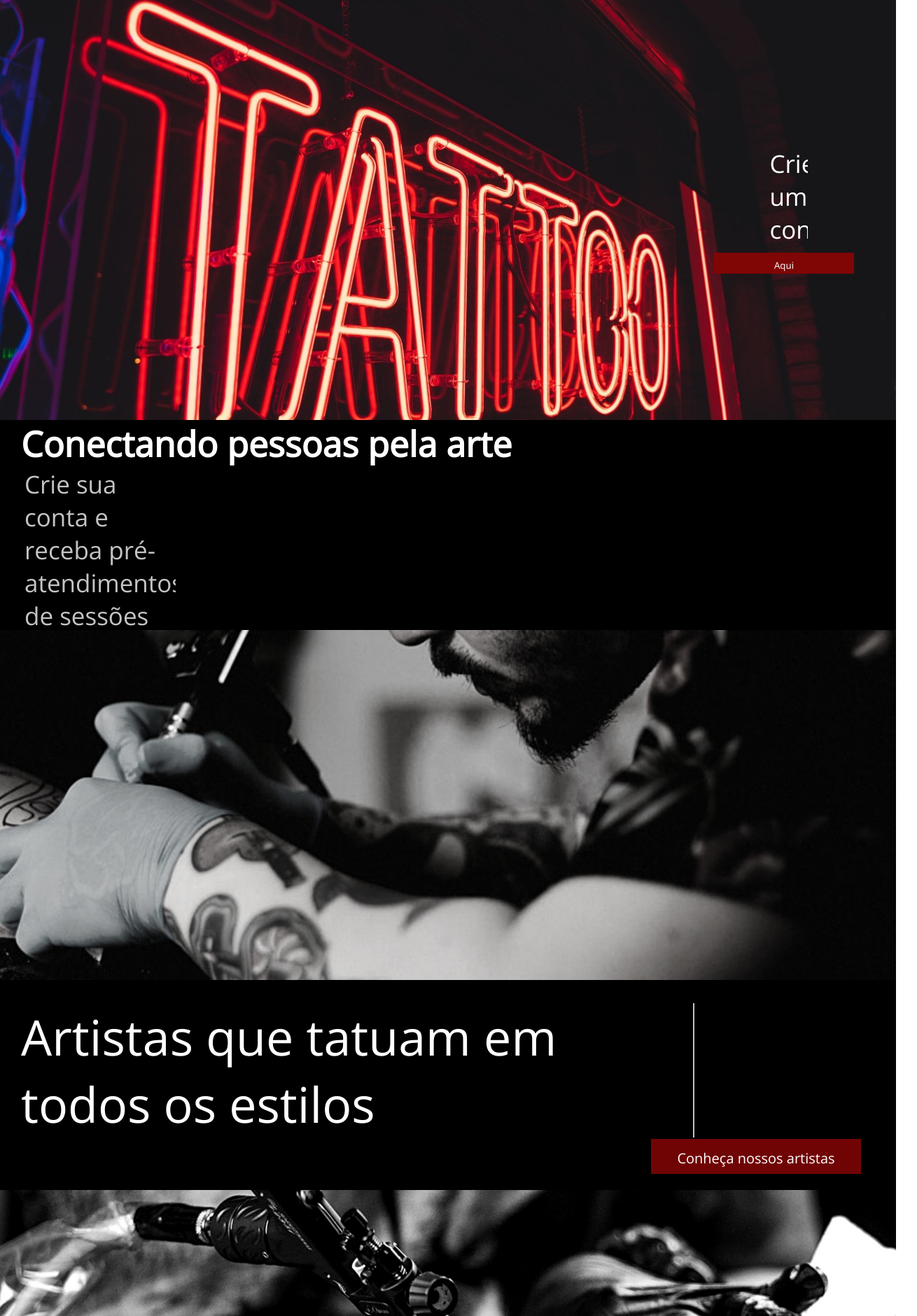
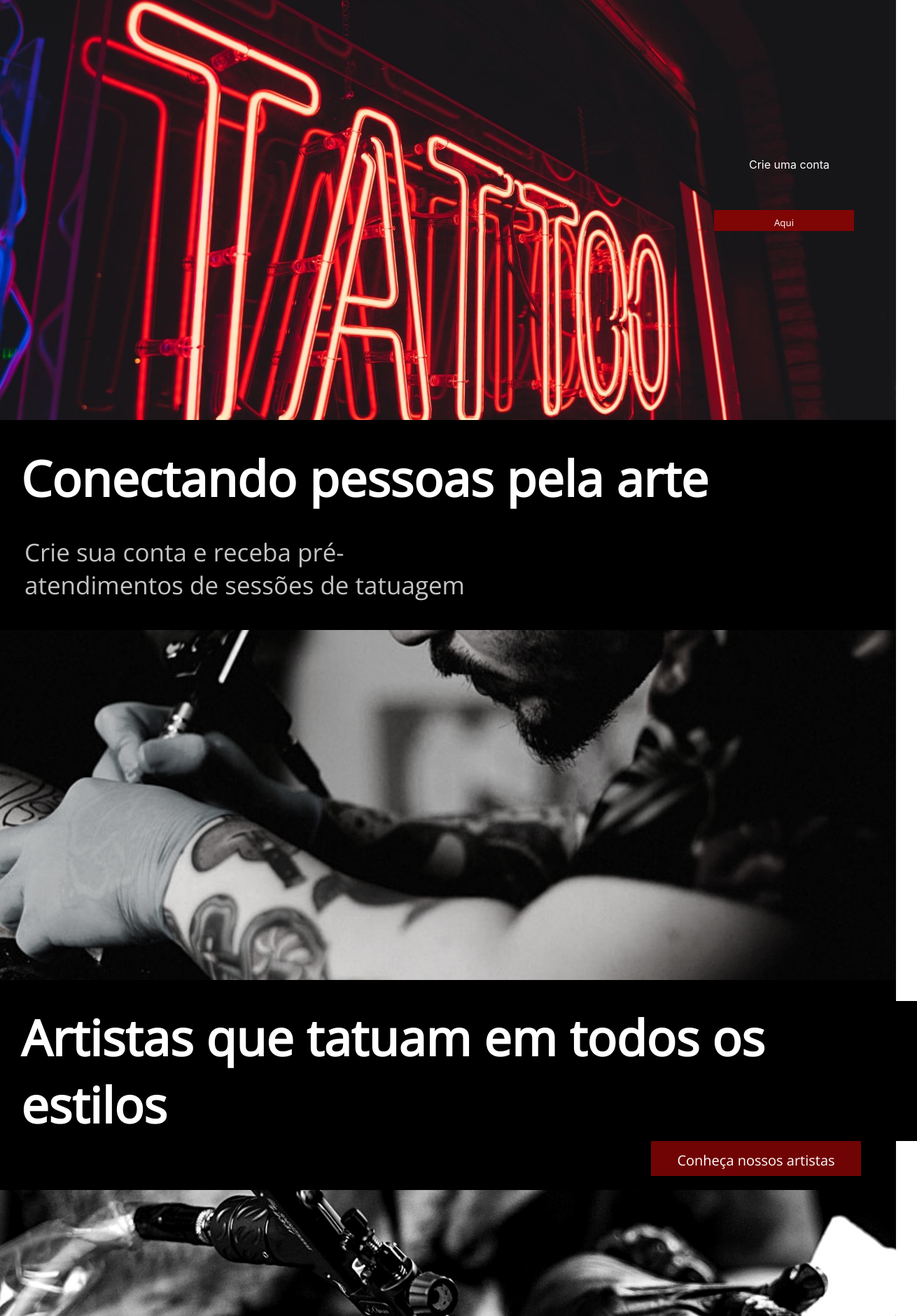
Before and after one commit to CibeleMartins/TattooArtStudio-M5, a React (Create React App) app: page / in a window 1280 px wide. Shown: the top 1880 px of the page at 70% size, 1310 px wide, since content can reach past the window. Built offline with nearby package versions, Linux system fonts and the light colour scheme.

Commit message:
:lipstick: Alterou module css da pages Home
Fez o refatoramento de algumas classes e elementos na pages Home

```diff
--- a/src/pages/Home.jsx
+++ b/src/pages/Home.jsx
@@ -25,7 +25,7 @@ return (
         <div className={styles.flag}>
 
           <div className={styles.elements_flag}>
-            <p className={styles.type_animation}>Crie uma conta</p>
+            <p>Crie uma conta</p>
           </div>
 
           <div className={styles.elements_flag}>
@@ -35,18 +35,18 @@ return (
         </div>
 
 
-        <div className={styles.text}>
+        <div className={styles.text_two}>
 
           <h1>Conectando pessoas pela arte</h1>
-          <p className={styles.type_animation}>Crie sua conta e receba pré-atendimentos de sessões de tatuagem e solicitações de orçamento de todo o Brasil</p>
+          <p className={styles.writes_animation}>Crie sua conta e receba pré-atendimentos de sessões de tatuagem e solicitações de orçamento de todo o Brasil</p>
 
         </div>
 
         <div className={styles.flag_artist}></div>
 
-        <div className={styles.text}>
+        <div className={styles.text_two}>
 
-          <p className={styles.big_p}>Artistas que tatuam em todos os estilos</p>
+          <h2 className={styles.text_two}>Artistas que tatuam em todos os estilos</h2>
 
           <div style={{display: "flex", flexDirection: "column", alignItems:"flex-end"}}>
           <Button text="Conheça nossos artistas" className={styles_b.button_hp}/>
@@ -56,9 +56,9 @@ return (
 
         <div className={styles.flag_budget}></div>
 
-        <div className={styles.text}>
+        <div className={styles.text_two}>
 
-          <p className={styles.big_p}>Conheça um pouco da nossa arte</p>
+          <h2>Conheça um pouco da nossa arte</h2>
 
           <div style={{display: "flex", flexDirection: "column", alignItems:"flex-end"}}>
             <Button text="Faça um orçamento" className={styles_b.button_hp}/>
--- a/src/pages/Home.module.css
+++ b/src/pages/Home.module.css
@@ -31,7 +31,7 @@ main {
 .elements_flag {
 
   width: 25%;
-  height: auto;
+  height: 75px;
   display: flex;
   justify-content: center;
 
@@ -40,12 +40,13 @@ main {
 .elements_flag p {
 
   color: white;
-  margin-bottom: 10px;
+  margin-bottom: 5px;
   margin-left: 15px;
+  border-right: 2px;
 
 }
 
-.text {
+.text_two {
   width: 100%;
   height: 300px;
   background-color: black;
@@ -55,16 +56,32 @@ main {
 
 }
 
+
 h1 {
 
   font-family: 'Open Sans', sans-serif;
   color: white;
-  font-size: 50px;
+  font-size: 70px;
   margin-left: 30px;
 
 }
 
-.big_p {
+
+.text_two p{
+
+  font-family: 'Open Sans', sans-serif;
+  color: #C4C4C4;
+  font-size: 35px;
+  width: 75%;
+  height: 100px;
+  margin-left: 35px;
+  border-right: 2px solid #C4C4C4;
+  overflow: hidden;
+  white-space:pre-wrap;
+
+}
+
+.text_two h2 {
 
   font-family: 'Open Sans', sans-serif;
   color: white;
@@ -74,22 +91,13 @@ h1 {
 
 }
 
-p {
-
-  font-family: 'Open Sans', sans-serif;
-  color: #C4C4C4;
-  font-size: 35px;
-  width: 75%;
-  margin-left: 35px;
-  border-right: 2px solid #C4C4C4;
-  overflow: hidden;
-  white-space:pre-wrap;
-
+.blink {
+  animation: blinkCursor 500ms infinite normal;
 }
 
-.type_animation {
+.writes_animation {
 
-  animation: blinkCursor 500ms infinite normal, typing_p 4s steps(40) 1s normal;
+  animation: blinkCursor 500ms infinite normal, typing_p 9s steps(40) 1s normal;
   animation-iteration-count: infinite;
 }
 
@@ -116,7 +124,7 @@ p {
 
   to {
 
-    width: 75%;
+    width: 90%;
 
 
   }
```
Also changed, not shown: 1 other file (tests, documents, lock files or other folders).
